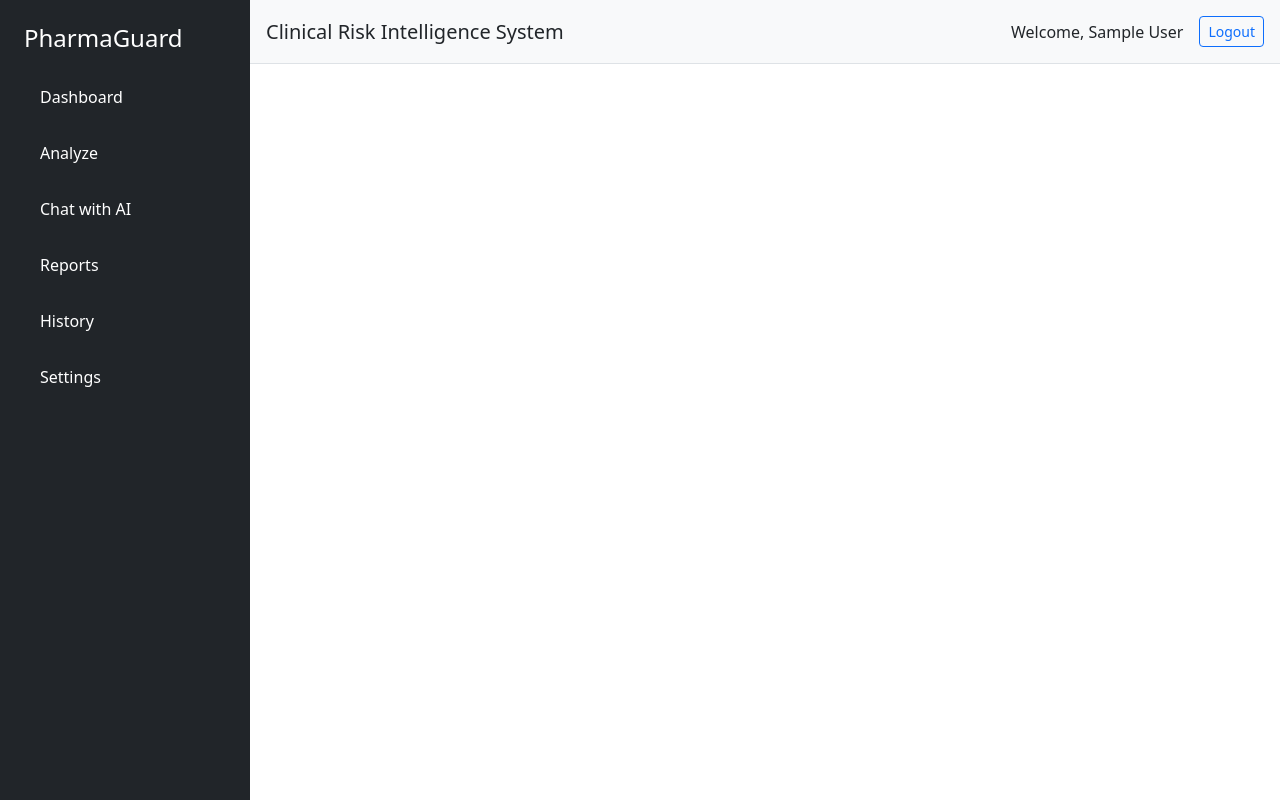
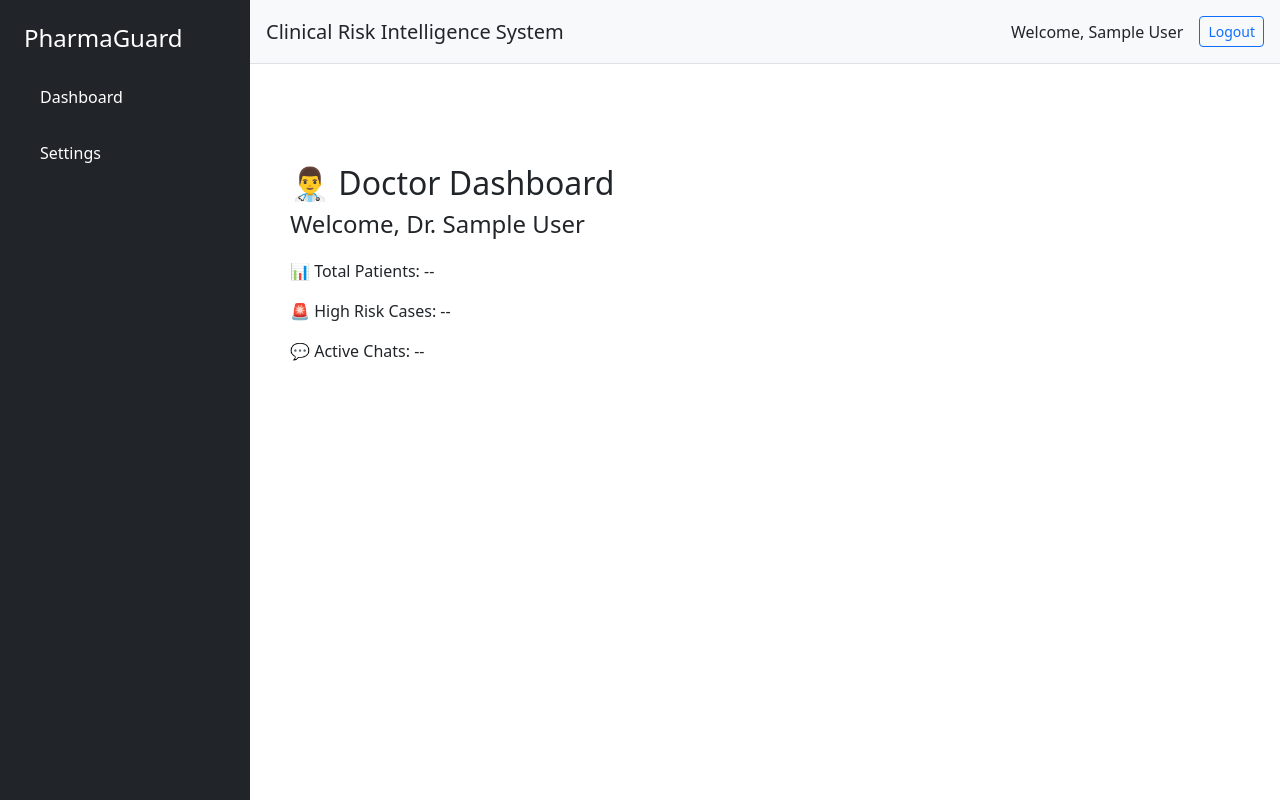
Before and after one commit to ShivamKamal07/pharmaguard, a React (Vite) app in the folder Frontend/: page /doctor-dashboard in a window 1280 px wide. Built offline with nearby package versions, Linux system fonts and the light colour scheme; sample sign-in values are in the browser's storage.

Commit message:
added new feature doctor based access

```diff
--- a/Frontend/src/App.jsx
+++ b/Frontend/src/App.jsx
@@ -6,6 +6,7 @@ import Layout from "./components/Layout";
 import Login from "./pages/Login";
 import Register from "./pages/Register";
 import Dashboard from "./pages/Dashboard";
+import DoctorDashboard from "./pages/DoctorDashboard";
 import Analyze from "./pages/Analyze";
 import Chat from "./pages/Chat";
 import Reports from "./pages/Reports";
@@ -27,6 +28,15 @@ const App = () => {
             element={
               <ProtectedRoute>
                 <Dashboard />
+              </ProtectedRoute>
+            }
+          />
+
+          <Route
+            path="/doctor-dashboard"
+            element={
+              <ProtectedRoute>
+                <DoctorDashboard />
               </ProtectedRoute>
             }
           />
--- a/Frontend/src/components/Sidebar.jsx
+++ b/Frontend/src/components/Sidebar.jsx
@@ -1,9 +1,10 @@
 import React from "react";
 import { Link, useLocation } from "react-router-dom";
+import { getRole } from "../utils/auth";
 
 const Sidebar = () => {
-
   const location = useLocation();
+  const role = getRole();
 
   const linkClass = (path) =>
     location.pathname === path
@@ -19,12 +20,22 @@ const Sidebar = () => {
 
       <ul className="nav flex-column">
 
+        {/* 🔥 DASHBOARD */}
         <li className="nav-item mb-3">
+          {role === "doctor" ? (
+            <Link className={linkClass("/doctor-dashboard")} to="/doctor-dashboard">
+              Doctor Dashboard
+            </Link>
+          ) : (
             <Link className={linkClass("/dashboard")} to="/dashboard">
               Dashboard
             </Link>
+          )}
         </li>
 
+        {/* 👤 PATIENT FEATURES */}
+        {role === "patient" && (
+          <>
             <li className="nav-item mb-3">
               <Link className={linkClass("/analyze")} to="/analyze">
                 Analyze
@@ -48,7 +59,33 @@ const Sidebar = () => {
                 History
               </Link>
             </li>
+          </>
+        )}
 
+        {/* 👨‍⚕️ DOCTOR FEATURES */}
+        {role === "doctor" && (
+          <>
+            <li className="nav-item mb-3">
+              <Link className={linkClass("/patients")} to="/patients">
+                Patients
+              </Link>
+            </li>
+
+            <li className="nav-item mb-3">
+              <Link className={linkClass("/appointments")} to="/appointments">
+                Appointments
+              </Link>
+            </li>
+
+            <li className="nav-item mb-3">
+              <Link className={linkClass("/chat-doctor")} to="/chat-doctor">
+                Patient Chat
+              </Link>
+            </li>
+          </>
+        )}
+
+        {/* ⚙️ COMMON */}
         <li className="nav-item">
           <Link className={linkClass("/settings")} to="/settings">
             Settings
--- /dev/null
+++ b/Frontend/src/pages/DoctorDashboard.jsx
@@ -0,0 +1,21 @@
+import { getUser } from "../utils/auth";
+
+const DoctorDashboard = () => {
+  const user = getUser();
+
+  return (
+    <div style={{ padding: "20px" }}>
+      <h2>👨‍⚕️ Doctor Dashboard</h2>
+
+      <h4>Welcome, Dr. {user?.name}</h4>
+
+      <div style={{ marginTop: "20px" }}>
+        <p>📊 Total Patients: --</p>
+        <p>🚨 High Risk Cases: --</p>
+        <p>💬 Active Chats: --</p>
+      </div>
+    </div>
+  );
+};
+
+export default DoctorDashboard;
--- a/Frontend/src/pages/Login.jsx
+++ b/Frontend/src/pages/Login.jsx
@@ -3,7 +3,6 @@ import { useNavigate, Link } from "react-router-dom";
 import { loginUser } from "../services/api";
 
 const Login = () => {
-
   const navigate = useNavigate();
 
   const [email, setEmail] = useState("");
@@ -13,36 +12,34 @@ const Login = () => {
     e.preventDefault();
 
     try {
-
       const res = await loginUser({ email, password });
 
-    const { token, user } = res;
+      // const { token, user } = res;
+      const token = res.token;
+      const user = res.user;
 
       localStorage.setItem("token", token);
       localStorage.setItem("user", JSON.stringify(user));
 
       alert("Login successful");
 
+      if (user.role === "doctor") {
+        navigate("/doctor-dashboard");
+      } else {
         navigate("/dashboard");
-
+      }
     } catch (error) {
-
       console.error(error);
       alert("Login failed");
-
     }
   };
 
-
   return (
     <div style={styles.container}>
-
       <div style={styles.card}>
-
         <h2>Login</h2>
 
         <form onSubmit={handleLogin}>
-
           <input
             style={styles.input}
             type="email"
@@ -64,15 +61,12 @@ const Login = () => {
           <button style={styles.button} type="submit">
             Login
           </button>
-
         </form>
 
         <p>
           Don't have account? <Link to="/register">Register</Link>
         </p>
-
       </div>
-
     </div>
   );
 };
@@ -83,7 +77,7 @@ const styles = {
     display: "flex",
     justifyContent: "center",
     alignItems: "center",
-    background: "#f5f6fa"
+    background: "#f5f6fa",
   },
 
   card: {
@@ -91,7 +85,7 @@ const styles = {
     padding: "30px",
     background: "#fff",
     borderRadius: "10px",
-    boxShadow: "0 5px 20px rgba(0,0,0,0.1)"
+    boxShadow: "0 5px 20px rgba(0,0,0,0.1)",
   },
 
   input: {
@@ -99,7 +93,7 @@ const styles = {
     padding: "10px",
     margin: "10px 0",
     borderRadius: "6px",
-    border: "1px solid #ccc"
+    border: "1px solid #ccc",
   },
 
   button: {
@@ -109,8 +103,8 @@ const styles = {
     color: "white",
     border: "none",
     borderRadius: "6px",
-    cursor: "pointer"
-  }
+    cursor: "pointer",
+  },
 };
 
 export default Login;
--- a/Frontend/src/pages/Register.jsx
+++ b/Frontend/src/pages/Register.jsx
@@ -9,6 +9,7 @@ const Register = () => {
   const [name,setName] = useState("");
   const [email,setEmail] = useState("");
   const [password,setPassword] = useState("");
+  const [role, setRole] = useState("patient");
 
   const handleRegister = async (e) => {
 
@@ -16,7 +17,7 @@ const Register = () => {
 
     try {
 
-      await registerUser({name,email,password});
+      await registerUser({name,email,password, role});
 
       alert("Registration successful");
 
@@ -68,6 +69,15 @@ const Register = () => {
             onChange={(e)=>setPassword(e.target.value)}
             required
           />
+
+          <select
+            value={role}
+            onChange={(e) => setRole(e.target.value)}
+            style={styles.input}
+          >
+            <option value="patient">Patient</option>
+            <option value="doctor">Doctor</option>
+          </select>
 
           <button style={styles.button} type="submit">
             Register
--- a/Frontend/src/utils/auth.js
+++ b/Frontend/src/utils/auth.js
@@ -8,8 +8,21 @@ export const getToken = () => {
 
 export const logout = () => {
   localStorage.removeItem("token");
+  localStorage.removeItem("user");
 };
 
 export const isAuthenticated = () => {
   return !!localStorage.getItem("token");
 };
+
+export const saveUser = (user) => {
+  localStorage.setItem("user", JSON.stringify(user));
+};
+
+export const getUser = () => {
+  return JSON.parse(localStorage.getItem("user"));
+};
+
+export const getRole = () => {
+  return getUser()?.role;
+};
```
Also changed, not shown: 2 other files (tests, documents, lock files or other folders). Lines whose indentation alone changed are shown as unchanged.
